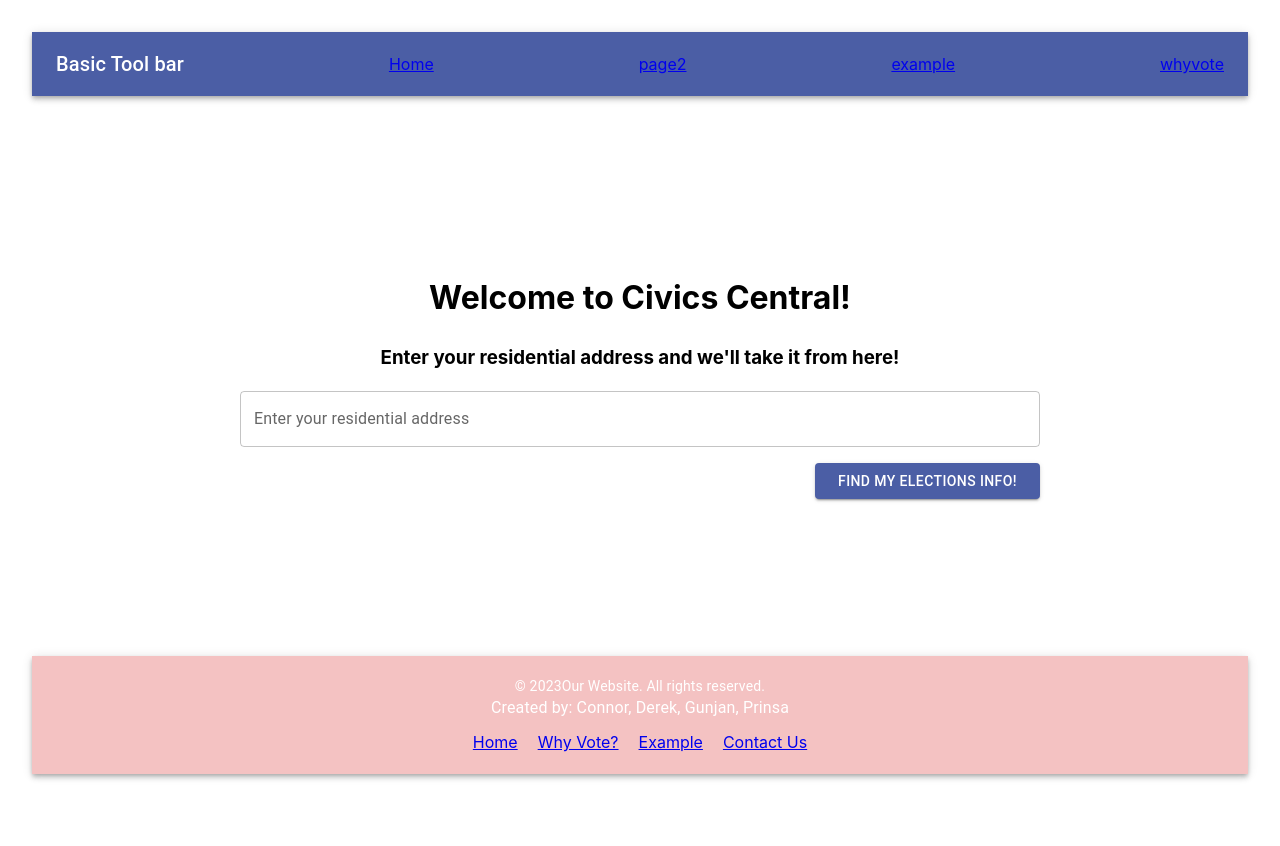
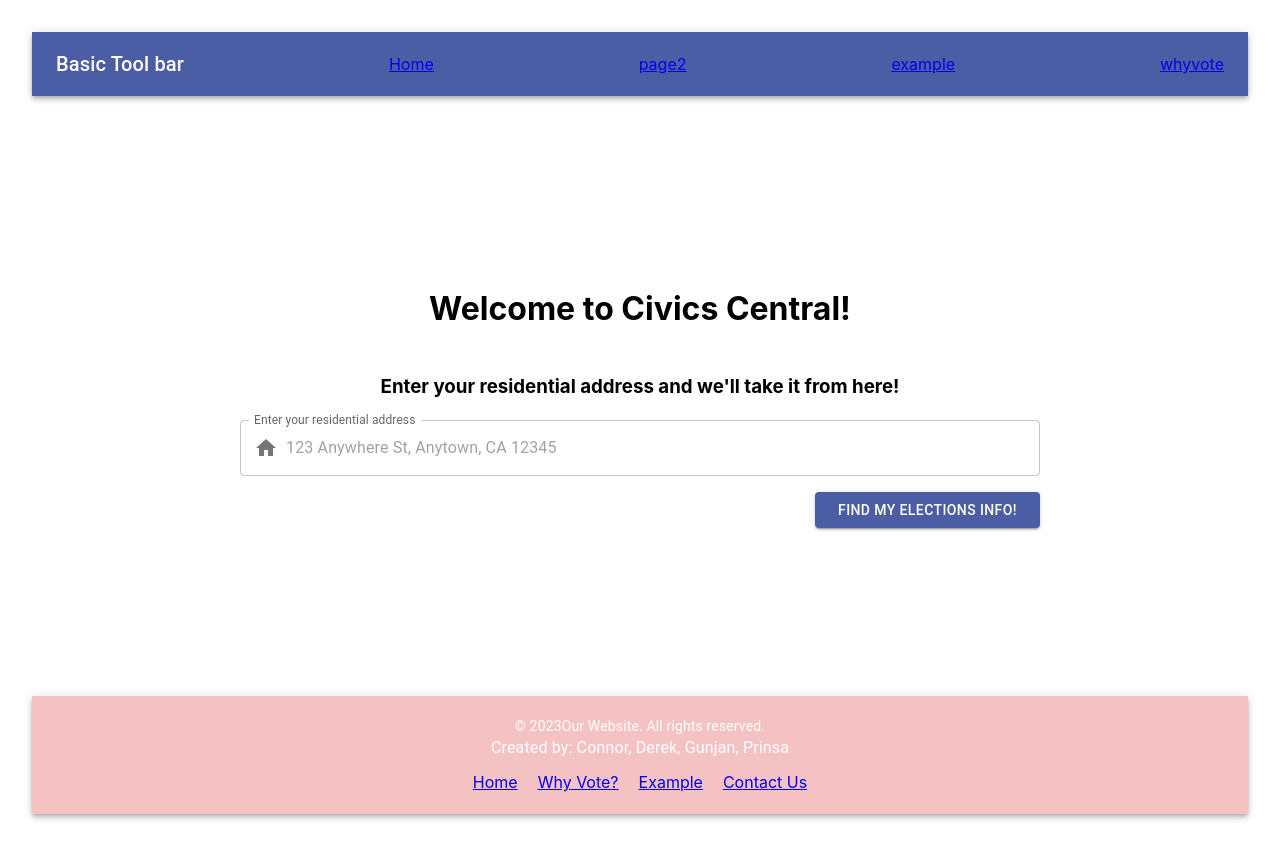
Before and after one commit to drkchn/mosa-upenn-SoC-2023, a React (Vite) app: page / in a window 1280 px wide. Before the commit the page ends 806 px from the top, so only its background shows below. Built offline with nearby package versions, Linux system fonts and the light colour scheme.

Commit message:
[#9] Added home icon next to text box [DC]

```diff
--- a/src/Pages/Home/Home.tsx
+++ b/src/Pages/Home/Home.tsx
@@ -1,6 +1,6 @@
 import React, { useState } from "react";
-import { Box, Button, TextField, Stack } from "@mui/material";
-//import HomeIcon from "@mui/icons-material/Home";
+import { Box, Button, TextField, Stack, InputAdornment } from "@mui/material";
+import HomeIcon from "@mui/icons-material/Home";
 
 const MyComponent: React.FC = () => {
   const [value, setValue] = useState<string>("");
@@ -15,6 +15,13 @@ const MyComponent: React.FC = () => {
       onChange={handleChange}
       placeholder="123 Anywhere St, Anytown, CA 12345"
       sx={{ width: "800px" }}
+      InputProps={{
+        startAdornment: (
+          <InputAdornment position="start">
+            <HomeIcon />
+          </InputAdornment>
+        ),
+      }}
     />
   );
 };
@@ -27,10 +34,10 @@ export function Home() {
         flexDirection: "column",
         alignItems: "center",
         justifyContent: "center",
-        height: "70vh",
+        height: "75vh",
       }}
     >
-      <div>
+
         <h1>Welcome to Civics Central!</h1>
         <h3>Enter your residential address and we'll take it from here!</h3>
 
@@ -48,7 +55,6 @@ export function Home() {
             </Button>
           </Box>
         </Stack>
-      </div>
     </Box>
   );
 }
```
